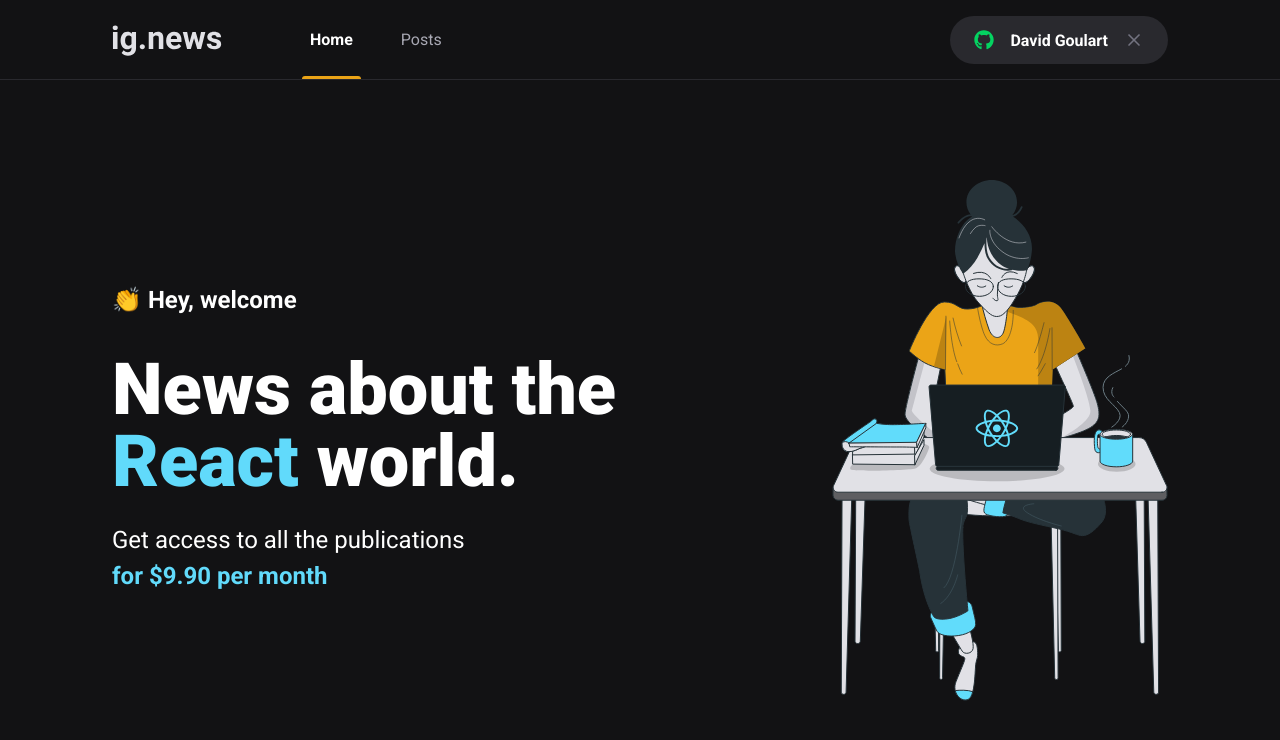
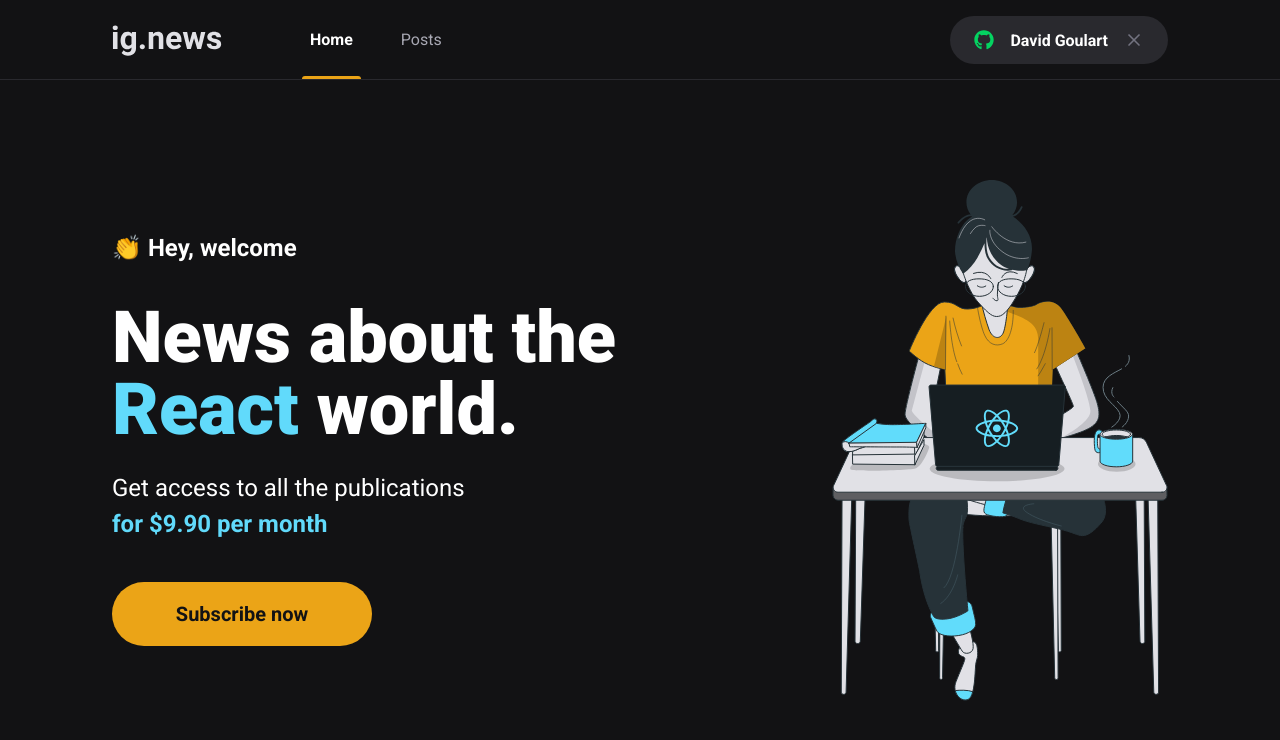
Before and after one commit to davidgoulart-dev/-ig-news, a Next.js app: page / in a window 1280 px wide. Shown: the top 740 px of the page. Built offline with nearby package versions, Linux system fonts and the light colour scheme.

Commit message:
SubscribeButton Component implementado na página inicial.

```diff
--- /dev/null
+++ b/src/components/SubscribeButton/index.tsx
@@ -0,0 +1,11 @@
+import styles from './styles.module.scss';
+export function SubscribeButton () {
+    return (
+        <button
+        type="button"
+        className={styles.subscribeButton}
+         >
+            Subscribe now
+        </button>
+    )
+}
--- /dev/null
+++ b/src/components/SubscribeButton/styles.module.scss
@@ -0,0 +1,20 @@
+.subscribeButton {
+    height: 4rem;
+    width: 260px;
+    height: 4rem;
+    border: 0;
+    border-radius: 2rem;
+    background: var(--yellow-500);
+    color: var(--gray-900);
+    font-size: 1.25rem;
+    font-weight: bold;
+
+    display: flex;
+    align-items: center;
+    justify-content: center;
+
+    transition: filter 0.2s;
+    &:hover{
+        filter: brightness(0.9);
+    }
+}
--- a/src/pages/index.tsx
+++ b/src/pages/index.tsx
@@ -1,6 +1,7 @@
 import styles from './home.module.scss';
 import { Inter } from 'next/font/google'
 import Head from 'next/head'
+import { SubscribeButton } from '@/components/SubscribeButton';
 
 
 const inter = Inter({ subsets: ['latin'] })
@@ -20,6 +21,7 @@
         Get access to all the publications <br />
         <span>for $9.90 per month</span>
       </p>
+      <SubscribeButton/>
 
         </section>
 
```
